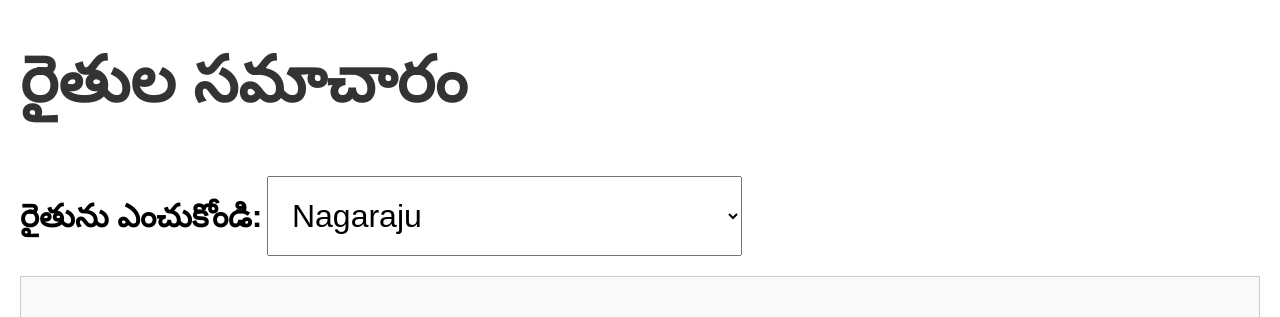
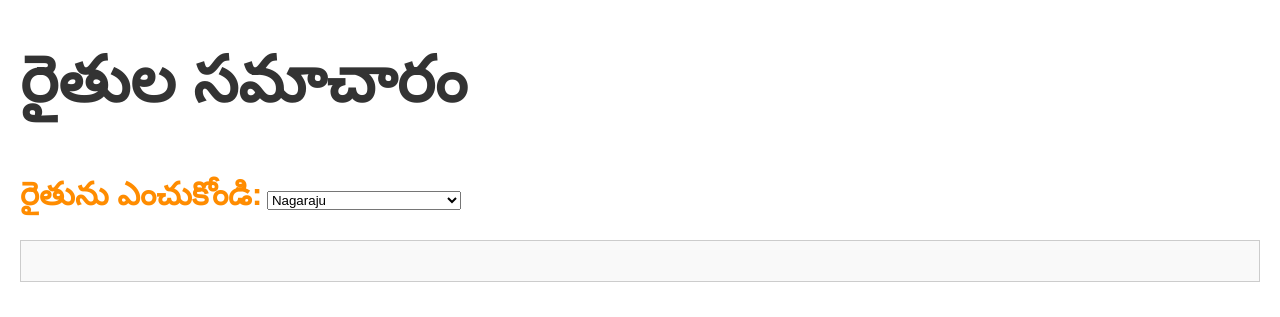
Before and after one commit to annadathalu/farmers-information_copy, a plain HTML site: page index.html in a window 1280 px wide. Shown: the top 317 px of the page. Drawn offline with nearby package versions, Linux system fonts and the light colour scheme.

Commit message:
Update index.html
added orange colour to main description

```diff
--- a/index.html
+++ b/index.html
@@ -20,6 +20,9 @@
             font-weight: bold;
             font-size: 2em; /* Increase font size */
             text-align: left; /* Align to the left side */
+            color: darkorange; /* Set label text color to dark orange */
+        }
+
         }
 
         select {
```
